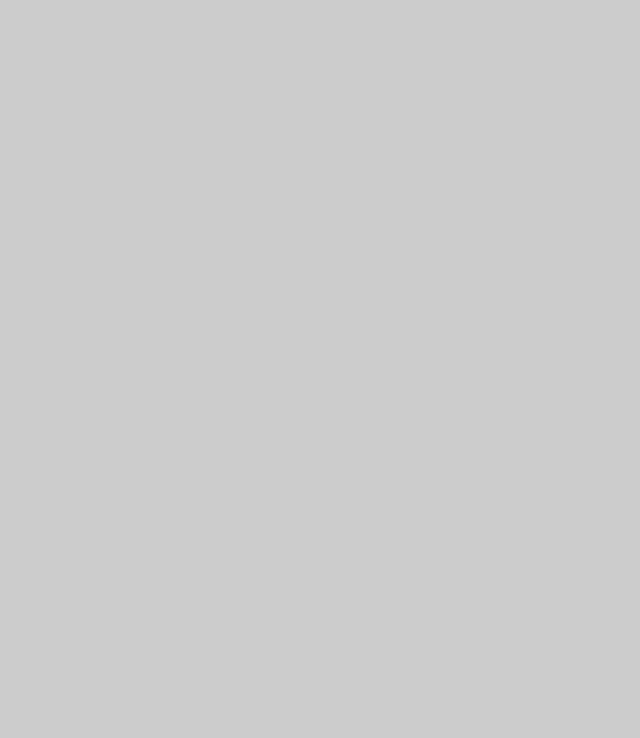
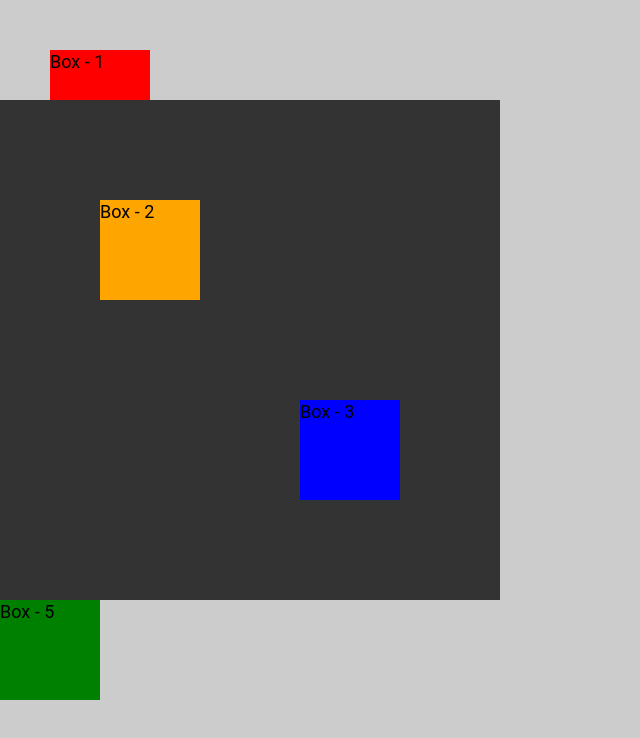
Before and after one commit to eazyt/html, a plain HTML site: page positioning.html in a window 1280 px wide. Shown: the whole page, without its empty margins (0-640 px from the left). Drawn offline with Linux system fonts and the light colour scheme.

```diff
--- a/css/style.css
+++ b/css/style.css
@@ -245,3 +245,48 @@ img{
     padding: 20px;
     margin-bottom: 15px;
 }
+/* #############################Positioning###################### */
+.div-box{
+    width: 100px;
+    height: 100px;
+}
+
+/* everything has a position of static */
+/* with relative you can move the boxes/divs around the page where you want them */
+/* z-index bring a box up or back a layer...the higher is on top */
+
+#boqx-1{
+    position: relative;
+    top: 50px;
+    left: 50px;
+    background: red;
+}
+#boqx-2{
+    position: absolute;
+    top: 100px;
+    left: 100px;
+    background: orange;
+}
+#boqx-3{
+    position: absolute;
+    bottom: 100px;
+    right: 100px;
+    background: blue;
+}
+#boqx-4{
+    /* fixed stays in position even when scrolling the page */
+    /* to see the effect of it z-index make the body to have like larger px sizes width & height */
+    position: fixed;
+    background: yellow;
+}
+#boqx-5{
+    /* sticky is good for menu/nav when scrolling */
+    position: sticky;
+    background: green;
+}
+.wrapper{
+    position: relative;
+    width: 500px;
+    height: 500px;
+    background: #333;
+}
--- a/positioning.html
+++ b/positioning.html
@@ -7,6 +7,13 @@
     <link rel="stylesheet" href="css/style.css">
 </head>
 <body>
+    <div id="boqx-1" class="div-box">Box - 1</div>
+    <div class="wrapper">
+        <div id="boqx-2" class="div-box">Box - 2</div>
+        <div id="boqx-3" class="div-box">Box - 3</div>
+    </div>
 
+    <div id="boqx-4" class="div-box">Box - 4</div>
+    <div id="boqx-5" class="div-box">Box - 5</div>
 </body>
 </html>
```
